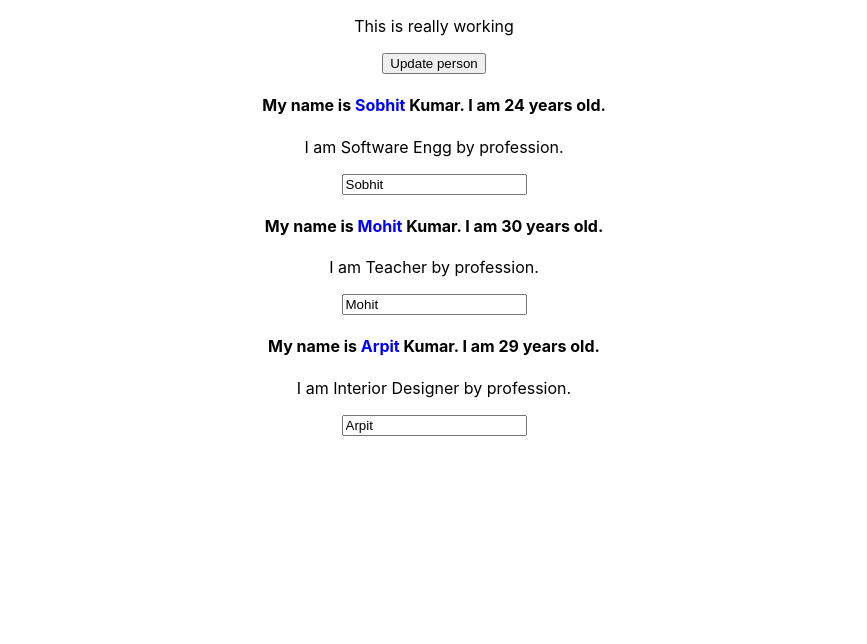
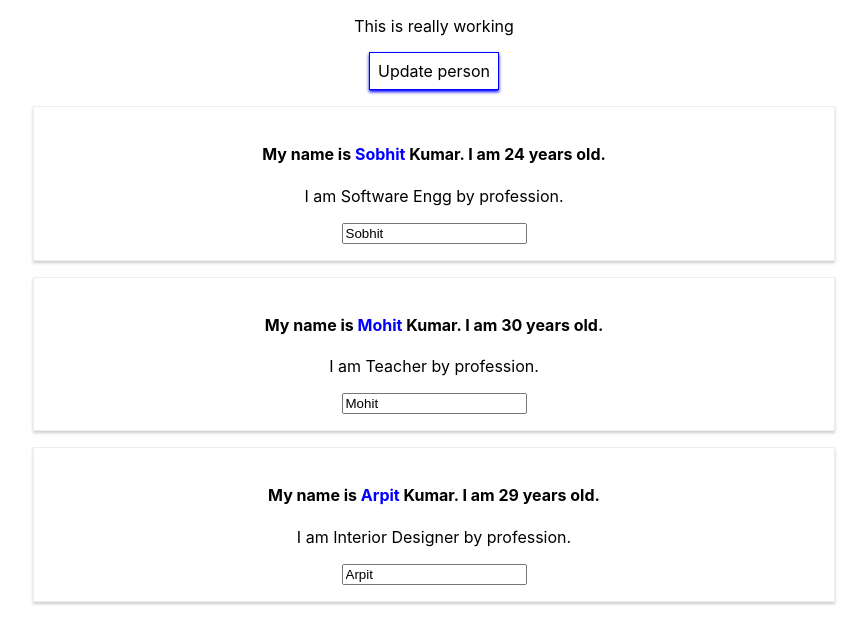
Before and after one commit to MrDroid17/react-basic, a React (Create React App) app: page / in a window 1280 px wide. Shown: the top 644 px of the page, without its empty margins (206-1073 px from the left). Built offline with nearby package versions, Linux system fonts and the light colour scheme.

Commit message:
Using style

```diff
--- a/src/App.js
+++ b/src/App.js
@@ -35,10 +35,20 @@
     })
   }
   render() {
+    const buttonStyle = {
+      backgroundColor: 'white',
+      font: 'inherit',
+      border: '1px solid blue',
+      boxShadow: '0 2px 3px blue',
+      padding: '8px',
+      cursor: 'pointer'
+    }
     return (
       <div className="App">
         <p>This is really working</p>
-        <button onClick={() => this.updatePersonHandler('Babloo!!')}>Update person</button>
+        <button
+          style={buttonStyle}
+          onClick={() => this.updatePersonHandler('Babloo!!')}>Update person</button>
         <Person
           name={this.state.persons[0].name}
           age={this.state.persons[0].age}>{this.state.persons[0].profession}</Person>
--- /dev/null
+++ b/src/Person/Person.css
@@ -0,0 +1,8 @@
+.person {
+  width: 60%;
+  margin: 16px auto;
+  border: 1px solid #eee;
+  box-shadow: 0 2px 3px #ccc;
+  padding: 16px;
+  text-align: center;
+}
--- a/src/Person/Person.js
+++ b/src/Person/Person.js
@@ -1,8 +1,9 @@
 import React from 'react';
+import './Person.css';
 
 const person = (props) => {
   return (
-    <div>
+    <div className="person">
       <h4 onClick={props.click}>My name is <span className="pointer">{props.name}</span> Kumar. I am {props.age} years old.</h4>
       <p>{props.children}</p>
       <input type="text" onChange={props.changed} value={props.name}></input>
```
